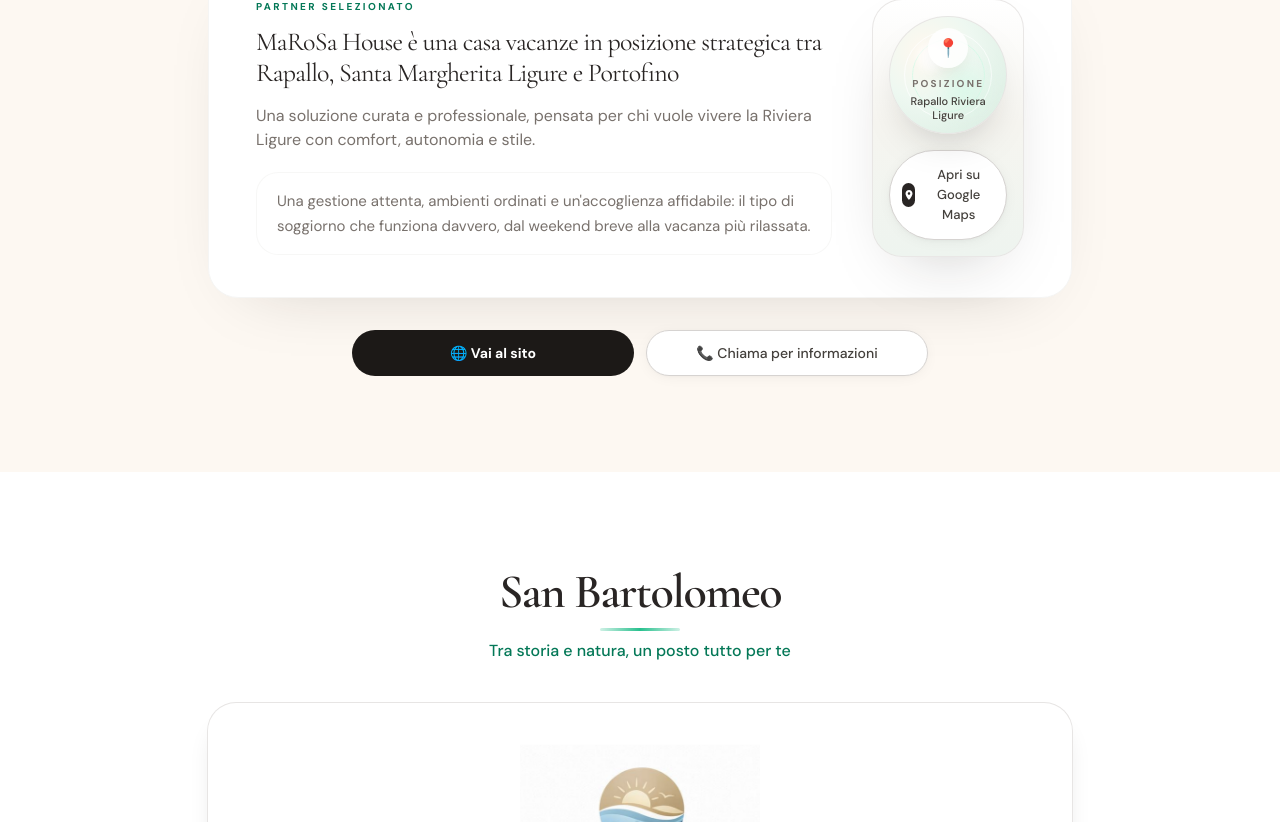
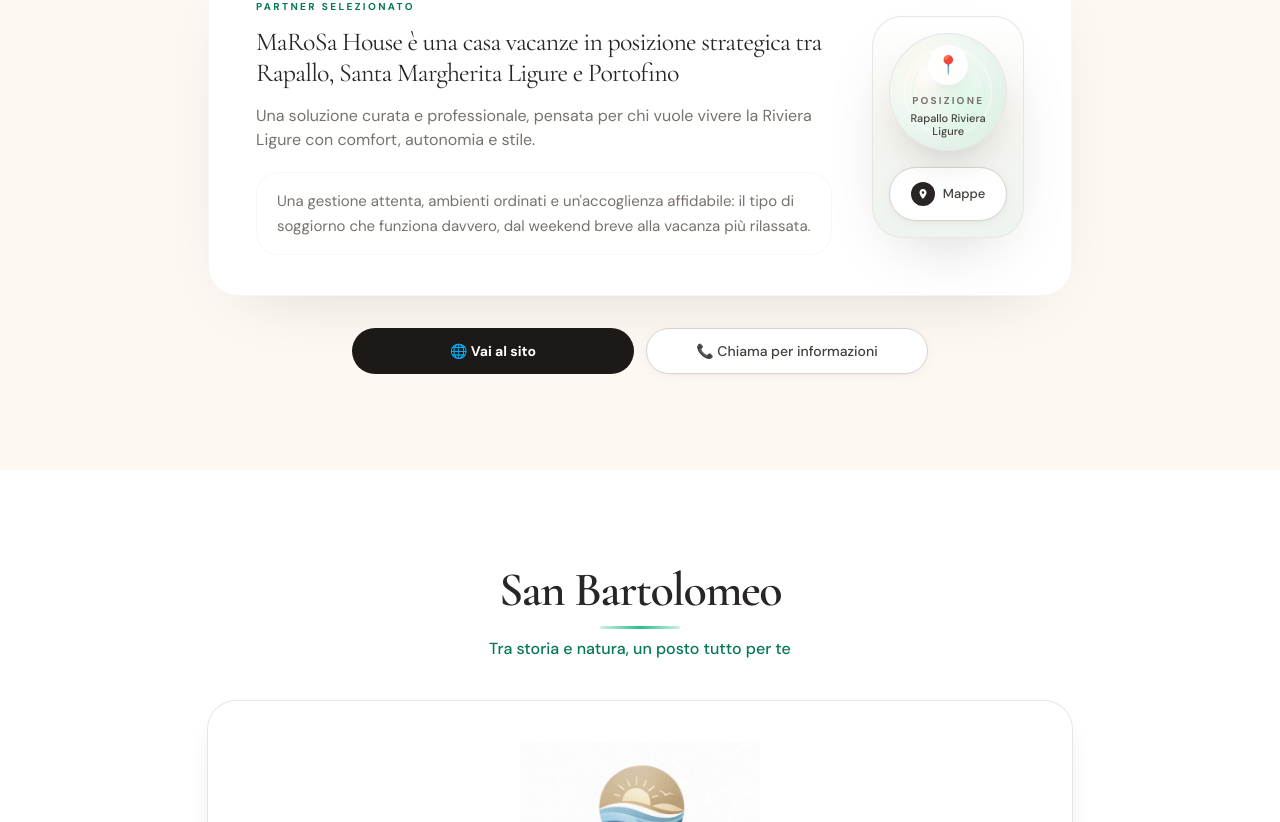
Before and after one commit to Manuell00/la-terrazza-web, a Next.js app: page /partner in a window 1280 px wide. Shown: the part 1678-2500 px from the top of the page. Built offline with nearby package versions, Linux system fonts and the light colour scheme; no server answers.

Commit message:
Shorten partner map CTA label

```diff
--- a/src/components/PartnerPageClient.tsx
+++ b/src/components/PartnerPageClient.tsx
@@ -304,7 +304,7 @@ function PartnerSection({
                         <path d="M12 2C8.13 2 5 5.13 5 9c0 5.25 7 13 7 13s7-7.75 7-13c0-3.87-3.13-7-7-7zm0 9.5c-1.38 0-2.5-1.12-2.5-2.5s1.12-2.5 2.5-2.5 2.5 1.12 2.5 2.5-1.12 2.5-2.5 2.5z" />
                       </svg>
                     </span>
-                    {locationLabel === "Posizione" ? "Apri su Google Maps" : "Open in Google Maps"}
+                    {locationLabel === "Posizione" ? "Mappe" : "Maps"}
                   </a>
                 </div>
               </div>
```
